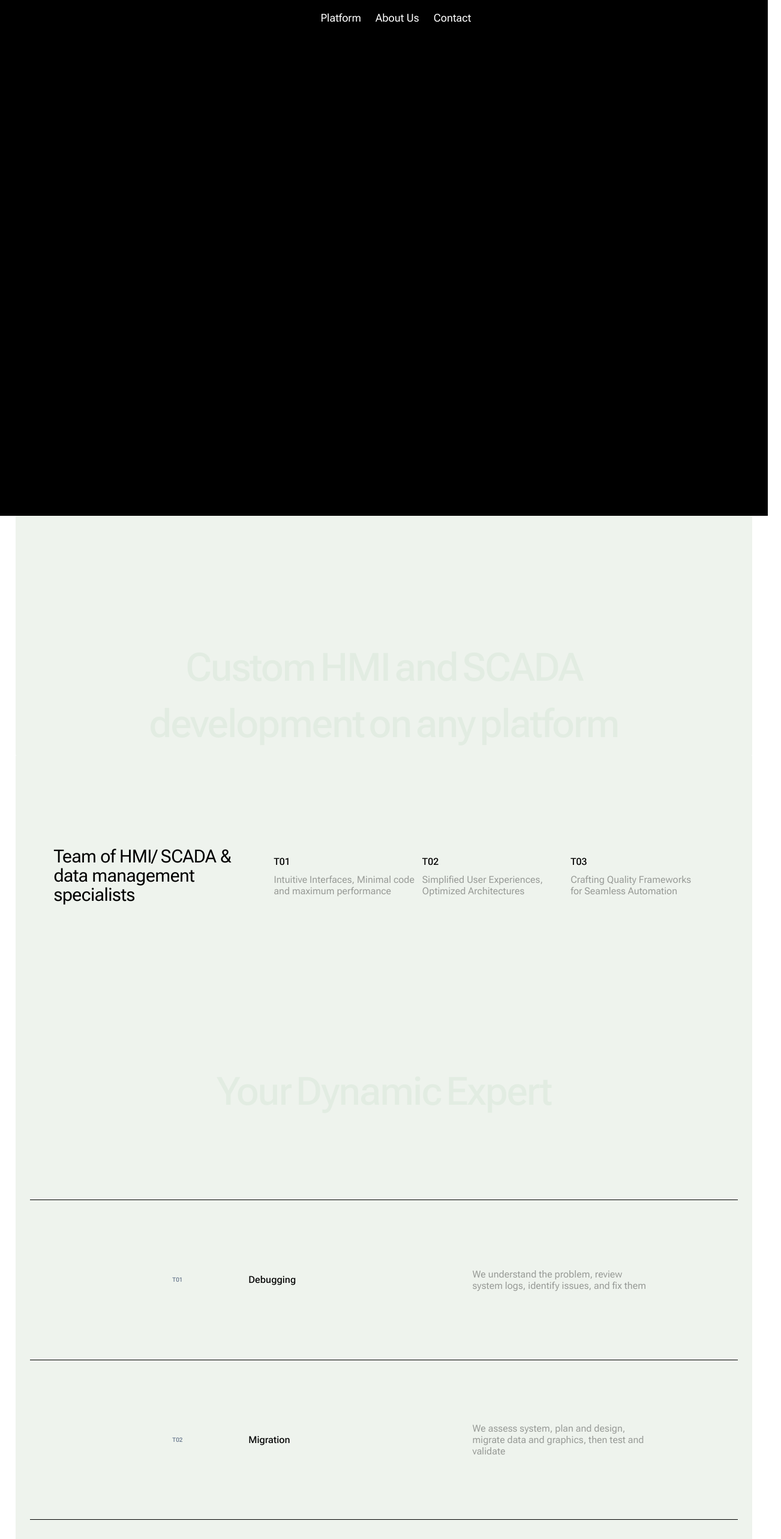
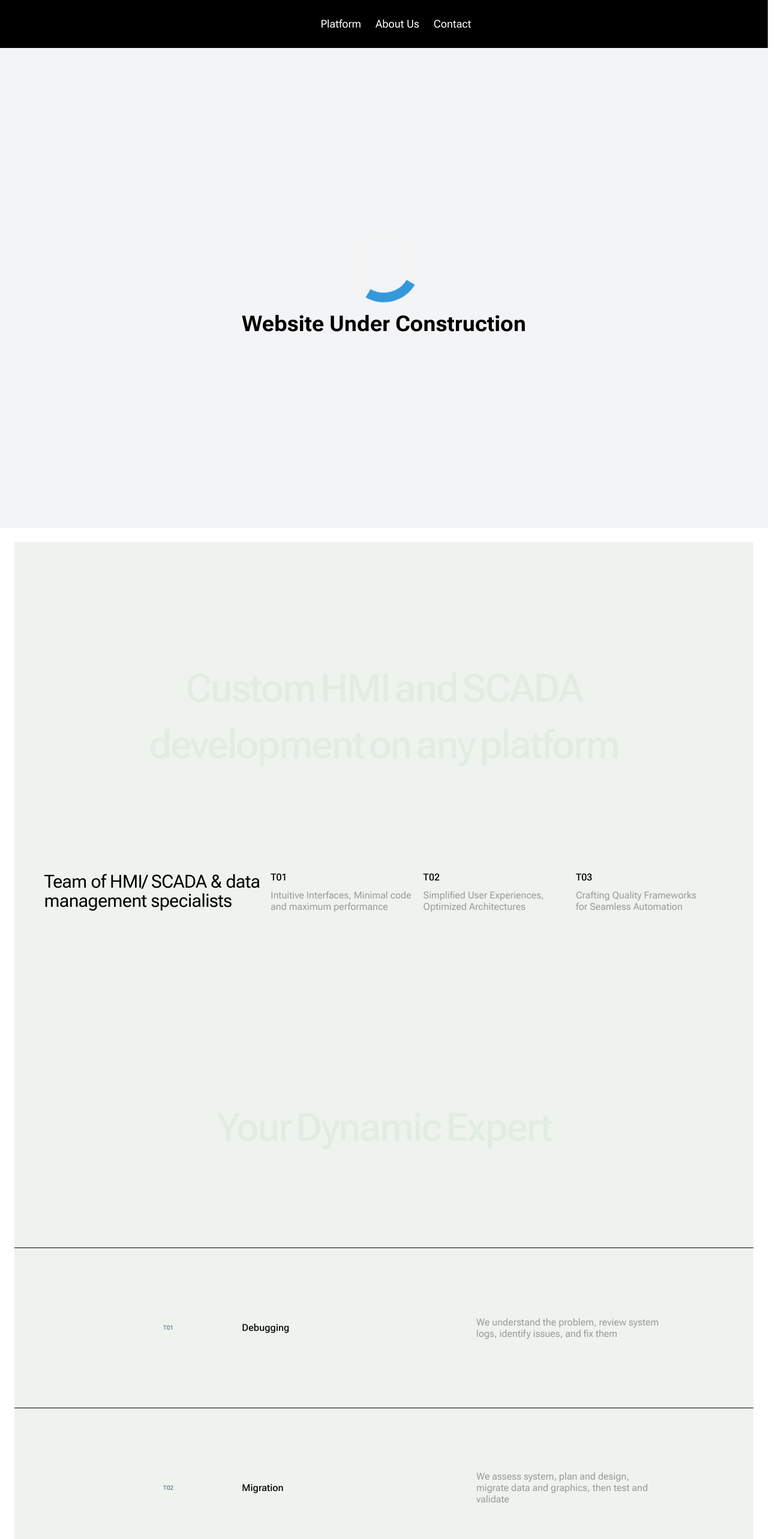
Before and after one commit to alanjohnck/tagconnect, a Next.js app: page / in a window 1280 px wide. Shown: the top 2566 px of the page at 60% size, 1302 px wide, since content can reach past the window. Built offline with nearby package versions, Linux system fonts and the light colour scheme.

Commit message:
progressing

```diff
--- a/src/app/components/Navbar.tsx
+++ b/src/app/components/Navbar.tsx
@@ -4,7 +4,7 @@ import React from 'react'
 function Navbar() {
 
   return (
-    <nav className='flex justify-start items-center gap-5 p-4 bg-black text-white'>
+    <nav className='w-screen h-[10vh] flex justify-start items-center gap-5  bg-black text-white'>
        <div className='w-[10%]  flex'>
           {/* <div className=' flex justify-center items-center backdrop-blur-md'>
             <img src='./Logo_Tagdynamix.webp' className='w-fit '></img>
--- a/src/app/landing/page.tsx
+++ b/src/app/landing/page.tsx
@@ -6,27 +6,31 @@ import UNSSection from './sections/UNSSection'
 import HowWeDo from './sections/HowWeDo'
 import SupportSection from './sections/SupportSection'
 import Management from './sections/Management'
+import Hero from './sections/Hero'
 
 
 function Landing() {
   return (
-    <>
+    <div>
       {/* <Hero /> */}
-      <div className='w-screen h-screen flex flex-col items-center justify-center font-bold text-5xl text-center bg-black'>
-        In Progress
-        Expert engineers crafting seamless HMI experiences
-      </div>
+      <Hero />
       <HMISection />
 
       <DynamicExpertSection />
-      <hr className="w-screen h-2" />
+      {/* <hr className="w-screen h-2" /> */}
       <Management />
+      {/* <hr className="w-screen h-2" /> */}
 
       <UNSSection />
+
+      <HowWeDo />
+      <br></br>
       <hr className="w-screen h-2" />
-      <HowWeDo />
+      <br></br>
+
+
       <SupportSection />
-    </>
+    </div>
   )
 }
 
--- a/src/app/landing/sections/DynamicExpertSection.tsx
+++ b/src/app/landing/sections/DynamicExpertSection.tsx
@@ -52,7 +52,7 @@ function DynamicExpertSection() {
         });
 
         tl.to(words, {
-            color: "#FF6E3D", // Brighter orange
+            color: "#0B2F9F", // Brighter orange
             stagger: 0.08,
             duration: 0.3,
             ease: "power2.in",
@@ -70,9 +70,9 @@ function DynamicExpertSection() {
 
   const wordsArray = "Your Dynamic Expert".split(" ");
   return (
-  <div className='w-screen h-auto flex items-center justify-center'>
-    <div   className='w-[96%] h-[150vh] flex flex-col gap-5 items-center justify-start bg-[#EEF3ED]'>
-      <div ref={container} className='w-screen h-[40vh] flex justify-center items-center'>
+  <div className='min-w-screen h-[150vh] flex flex-col items-center justify-center'>
+    <div className='h-full w-full pb-6 pl-6 pr-6'>
+      <div ref={container} className='w-full h-[50vh] flex justify-center items-center  bg-[#EEF3ED]'>
            <h1 ref={textRef} className='font-onsite w-3/4 text-[35px] leading-[38px] lg:text-[65px] lg:leading-[62px] font-[500] tracking-[-2px] text-center'>
               {wordsArray.map((word, index) => (
                   <span key={index} className="word text-[#E2ECE2] inline-block mx-1 font-9xl font-900 pt-4 pb-4">
@@ -82,7 +82,7 @@ function DynamicExpertSection() {
             </h1>
       </div>
 
-      <div className='w-[96%] h-[100vh] flex flex-col justify-evenly items-center '>
+      <div className='w-full h-[100vh] flex flex-col justify-evenly items-center   bg-[#EEF3ED]'>
         {expertData.map((item) => (
           // <div className='w-full h-full flex justify-center items-center'>
           <div key={item.id} className='w-full h-1/2 flex justify-center items-center  border-t-[.5px] border-t-black'>
@@ -100,6 +100,7 @@ function DynamicExpertSection() {
           // </div>
         ))}
       </div>
+
     </div>
     </div>
   );
--- a/src/app/landing/sections/HMISection.tsx
+++ b/src/app/landing/sections/HMISection.tsx
@@ -38,7 +38,7 @@ function HMISection() {
             });
 
             tl.to(words, {
-                color: "#FF6E3D", // Brighter orange
+                color: "#0B2F9F", // Brighter orange
                 stagger: 0.2,
                 duration: 1,
                 ease: "power2.in",
@@ -61,8 +61,9 @@ function HMISection() {
     ];
 
     return (
-        <section className='w-screen h-screen flex flex-col items-center justify-center'>
-            <div ref={container} className='w-[96%] h-1/2 flex flex-col items-center justify-end gap-5 rounded-sm bg-[#EEF3ED]'>
+        <section className='min-w-screen h-screen flex flex-col items-center justify-center'>
+          <div className='h-full pt-6 pl-6 pr-6'>
+            <div ref={container} className='w-full h-1/2 flex flex-col items-center justify-end  bg-[#EEF3ED]'>
                 <div className='h-1/2 flex items-center justify-center'>
                     <h1 ref={textRef} className='font-onsite w-3/4 text-[35px] leading-[38px] lg:text-[65px] lg:leading-[62px] font-[500] tracking-[-2px] text-center'>
                         {wordsArray.map((word, index) => (
@@ -73,7 +74,8 @@ function HMISection() {
                     </h1>
                 </div>
             </div>
-            <div className='w-[96%] h-1/2 flex justify-center items-end p-4 gap-2 flex-wrap bg-[#EEF3ED]'>
+
+            <div className=' h-1/2 flex justify-center items-end gap-2 flex-wrap bg-[#EEF3ED]'>
                 <div className='w-[30%] h-full flex items-center justify-center'>
                     <h2 className='font-[400] text-[20px] leading-[22px] lg:text-[30px] lg:leading-[32px] tracking-[-0.5px]'>
                         Team of HMI/ SCADA & data management specialists
@@ -83,6 +85,7 @@ function HMISection() {
                     <InfoBlock key={index} title={block.title} content={block.content} />
                 ))}
             </div>
+           </div>
         </section>
     );
 }
--- /dev/null
+++ b/src/app/landing/sections/Hero.tsx
@@ -0,0 +1,29 @@
+"use client"
+import React from 'react';
+
+function Hero() {
+  return (
+    <div className='min-w-screen h-screen flex flex-col items-center justify-center bg-gray-100'>
+      <div className='loader mb-4'></div>
+      <h1 className='text-4xl font-bold mb-4'>Website Under Construction</h1>
+      {/* <p className='text-lg text-gray-600'>Our expert engineers are crafting seamless HMI experiences.</p> */}
+      <style jsx>{`
+        .loader {
+          border: 16px solid #f3f3f3;
+          border-top: 16px solid #3498db;
+          border-radius: 50%;
+          width: 120px;
+          height: 120px;
+          animation: spin 2s linear infinite;
+        }
+
+        @keyframes spin {
+          0% { transform: rotate(0deg); }
+          100% { transform: rotate(360deg); }
+        }
+      `}</style>
+    </div>
+  );
+}
+
+export default Hero;
--- a/src/app/landing/sections/HowWeDo.tsx
+++ b/src/app/landing/sections/HowWeDo.tsx
@@ -53,7 +53,7 @@ const HowWeDo: React.FC = () => {
         timelineRef.current!
           .to(dot, {
             scale: 1,
-            backgroundColor: '#FF6E3D',
+            backgroundColor: '#227B94',
             duration: 0.3
           }, `-=${index ? 0.1 : 0}`)
           .to(text, {
@@ -70,7 +70,7 @@ const HowWeDo: React.FC = () => {
         if (index <= stepElements.length - 1) {
           timelineRef.current!.to(dot, {
             scale: 1,
-            backgroundColor: '#FF6E3D',
+            backgroundColor: '#227B94',
             duration: 0.3
           }, '+=0.2');
         }
@@ -86,7 +86,7 @@ const HowWeDo: React.FC = () => {
 
   return (
     <div className='w-screen h-[120vh] flex items-center  '>
-    <div ref={containerRef} className="w-screen flex flex-col justify-center tems-center  sticky  mx-auto p-8  ">
+    <div ref={containerRef} className="w-screen flex flex-col justify-evenly items-stretch sticky  mx-auto p-8  ">
       <div className="mb-16 flex flex-col items-center justify-center">
         <h1 className="font-onsite w-3/4 m-[5vh] text-[35px] leading-[38px] lg:text-[65px] lg:leading-[62px] font-[500] tracking-[-2px] text-center">How we do</h1>
         <p className='text-[#989B97] font-[400] text-[14px] leading-[16px] lg:text-[16px] lg:leading-[19px] text-body'>We follow Software development life cycle</p>
--- a/src/app/landing/sections/Management.tsx
+++ b/src/app/landing/sections/Management.tsx
@@ -3,7 +3,7 @@
 import React, { useEffect, useRef } from 'react'
 import { gsap } from 'gsap'
 import { ScrollTrigger } from 'gsap/ScrollTrigger'
-
+import { ChartLine } from 'lucide-react'
 
 gsap.registerPlugin(ScrollTrigger)
 
@@ -34,7 +34,7 @@ export default function Management() {
 
   return (
     <div className=" w-screen flex flex-col items-center justify-center ">
-      <div className='p-5 flex justify-center'>
+      <div className='flex justify-center'>
         <h1 className='font-onsite w-3/4 m-[5vh] text-[35px] leading-[38px] lg:text-[65px] lg:leading-[62px] font-[500] tracking-[-2px] text-center'>Manage and view every data captured </h1>
       </div>
       <div className='relative w-[96%] flex'>
@@ -62,9 +62,9 @@ export default function Management() {
       <div className="w-[96%] lg:w-1/2 h-screen sticky top-0">
         <div className='w-full h-screen relative'>
           {/* Images stacked on top of each other */}
-          <div className="image-section absolute inset-0 scale-95 ">
+          <div className="image-section absolute inset-0 scale-95 flex justify-center ite ">
             {/* <img src="/auto1.jpg" alt="robotic arm 1" className="object-cover w-full h-full" /> */}
-
+                <ChartLine />
           </div>
           <div className="image-section absolute inset-0 scale-95">
             <img src="/auto2.jpg" alt="robotic arm 2" className="object-cover w-full h-full" />
--- a/src/app/landing/sections/SupportSection.tsx
+++ b/src/app/landing/sections/SupportSection.tsx
@@ -15,7 +15,7 @@ const ServiceCard: React.FC<ServiceCardProps> = ({ icon: Icon, title, descriptio
     </div>
     <div className='bg-white h-[20%] w-full'>
     <h3 className="text-lg font-semibold   mt-4 ">{title}</h3>
-    <hr className='w-full h-1 border-3 border-black' />
+    <hr className='w-full h-[.09rem] bg-black' />
     <p className="text-sm  text-gray-600">{description}</p>
    </div>
   </div>
@@ -42,18 +42,20 @@ const ServicesSection: React.FC = () => {
   ];
 
   return (
-    <div className="h-[150vh] w-screen flex flex-col  items-start justify-center p-5 drop-shadow-md border-2 border-white ">
-       <div className='flex justify-center items-center w-screen h-fit p-4'>
-        <h1 className="font-onsite  text-[35px] leading-[38px] lg:text-[65px] lg:leading-[62px] font-[500] tracking-[-2px] text-center">
+    <div className="h-[120vh] w-screen flex flex-col  items-center justify-start  ">
+      <div className='h-full w-[90%] '>
+        <div className='h-fit flex justify-center items-center p-5 '>
+          <h1 className="font-onsite  text-[35px] leading-[38px] lg:text-[65px] lg:leading-[62px] font-[500] tracking-[-2px] text-center">
           On-Time Fixes,<br />
           Just When You Need Them Most.
-        </h1>
+          </h1>
         </div>
-        <div className="grid grid-cols-1 h-full md:grid-cols-3 gap-8">
+        <div className="h-3/4 grid grid-cols-1  md:grid-cols-3 gap-4">
           {services.map((service, index) => (
             <ServiceCard key={index} {...service} />
           ))}
         </div>
+      </div>
     </div>
   );
 };
```
Also changed, not shown: src/app/landing/sections/UNSSection.tsx (+5 -5 lines).
